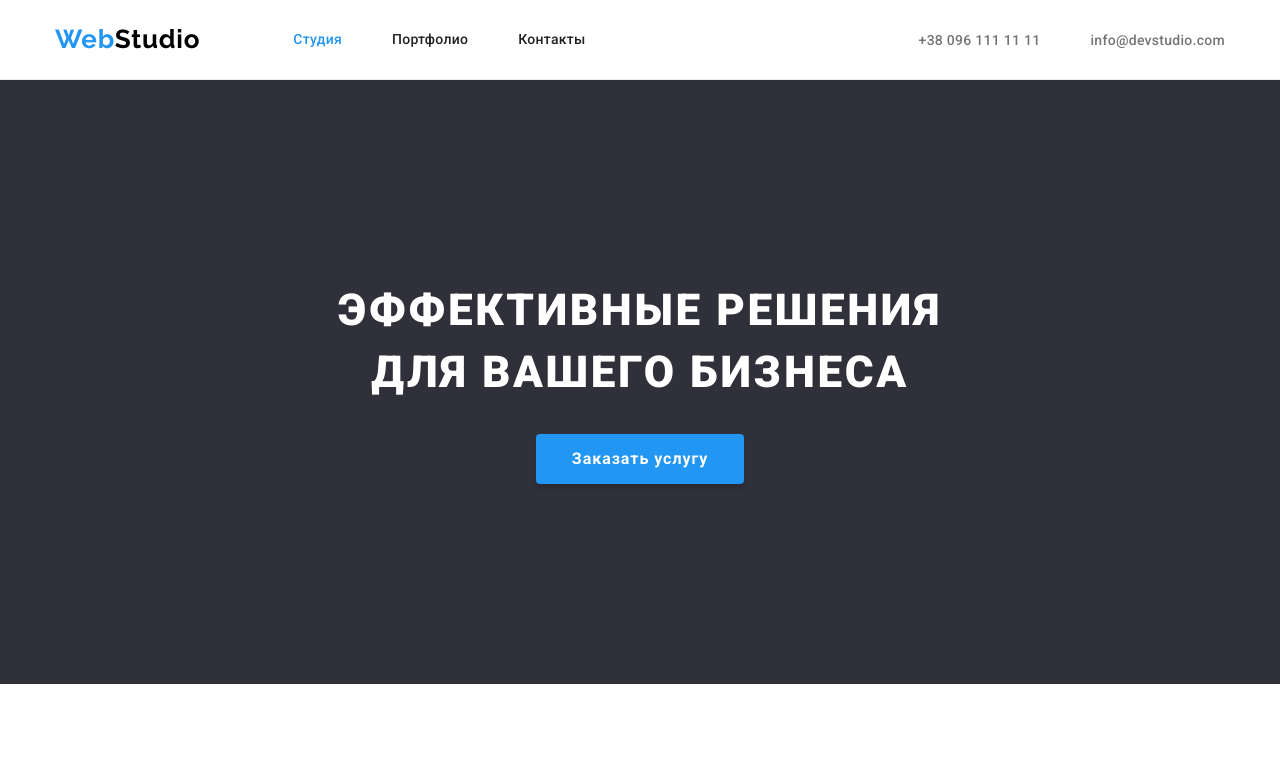
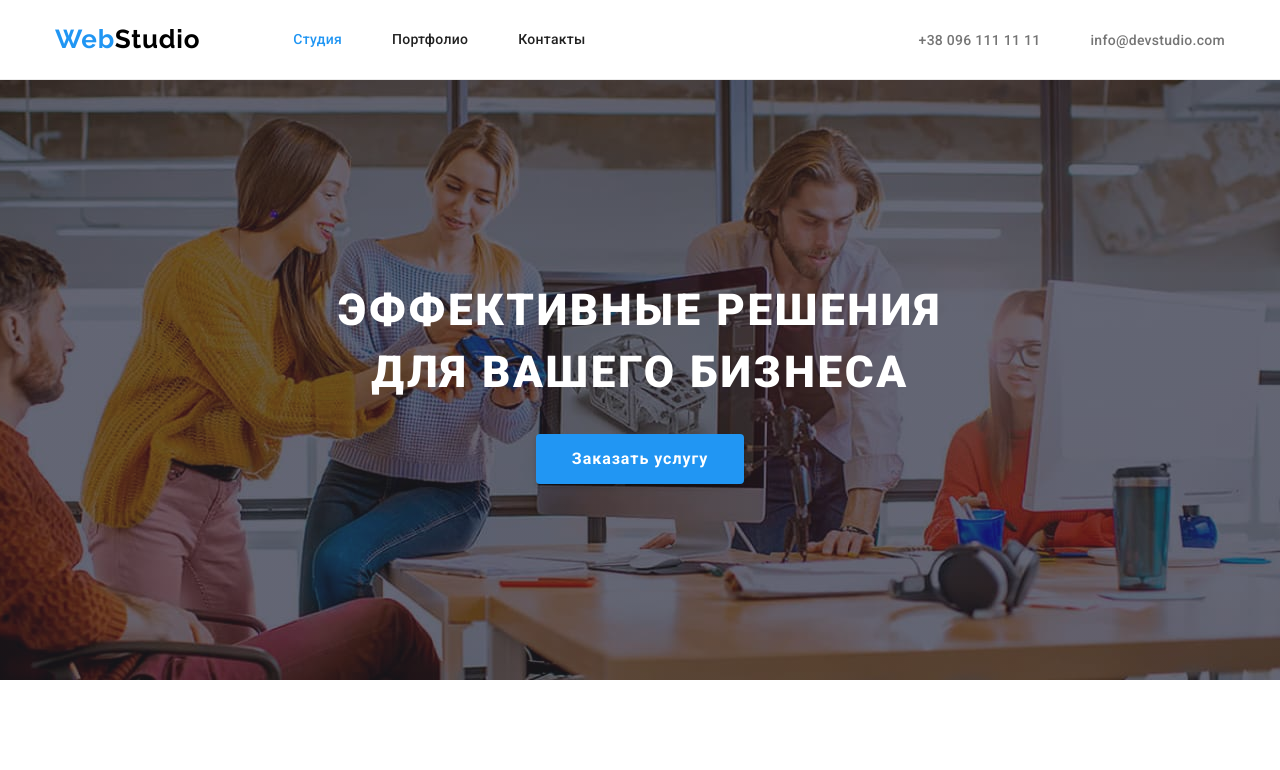
Before and after one commit to DenisTolmachev/goit-markup-hw-04, a plain HTML site: page index.html in a window 1280 px wide. Shown: the top 770 px of the page. Drawn offline with nearby package versions, Linux system fonts and the light colour scheme.

Commit message:
add hero bg + gradient

```diff
--- a/css/style.css
+++ b/css/style.css
@@ -148,14 +148,24 @@ p {
 
 /*Герой*/
 .hero {
-  background-color: var(--main-background-color);
   text-align: center;
+  padding: 0;
+}
+
+.overlay {
+  height: 600px;
+  max-width: 1600px;
+  margin: 0 auto;
   padding: 200px 0;
-  background-image: image();
+  background-image: linear-gradient(to right, rgba(47, 48, 58, 0.4), rgba(47, 48, 58, 0.4)),
+    url(../images/hero-bg-image.jpg);
+  background-repeat: no-repeat;
+  background-position: center;
+  background-size: cover;
 }
 
 .hero-title {
-  width: 696px;
+  max-width: 700px;
   font-weight: 900;
   font-size: 44px;
   line-height: 1.4;
--- a/index.html
+++ b/index.html
@@ -48,8 +48,10 @@
 	<main>
 		<!--Герой-->
 		<section class="section hero">
-			<h1 class="hero-title">Эффективные решения для вашего бизнеса</h1>
-			<button class="hero-button btn" type="button">Заказать услугу</button>
+			<div class="overlay">
+				<h1 class="hero-title">Эффективные решения для вашего бизнеса</h1>
+				<button class="hero-button btn" type="button">Заказать услугу</button>
+			</div>
 		</section>
 		<!--Особенности-->
 		<section class="section features">
```
